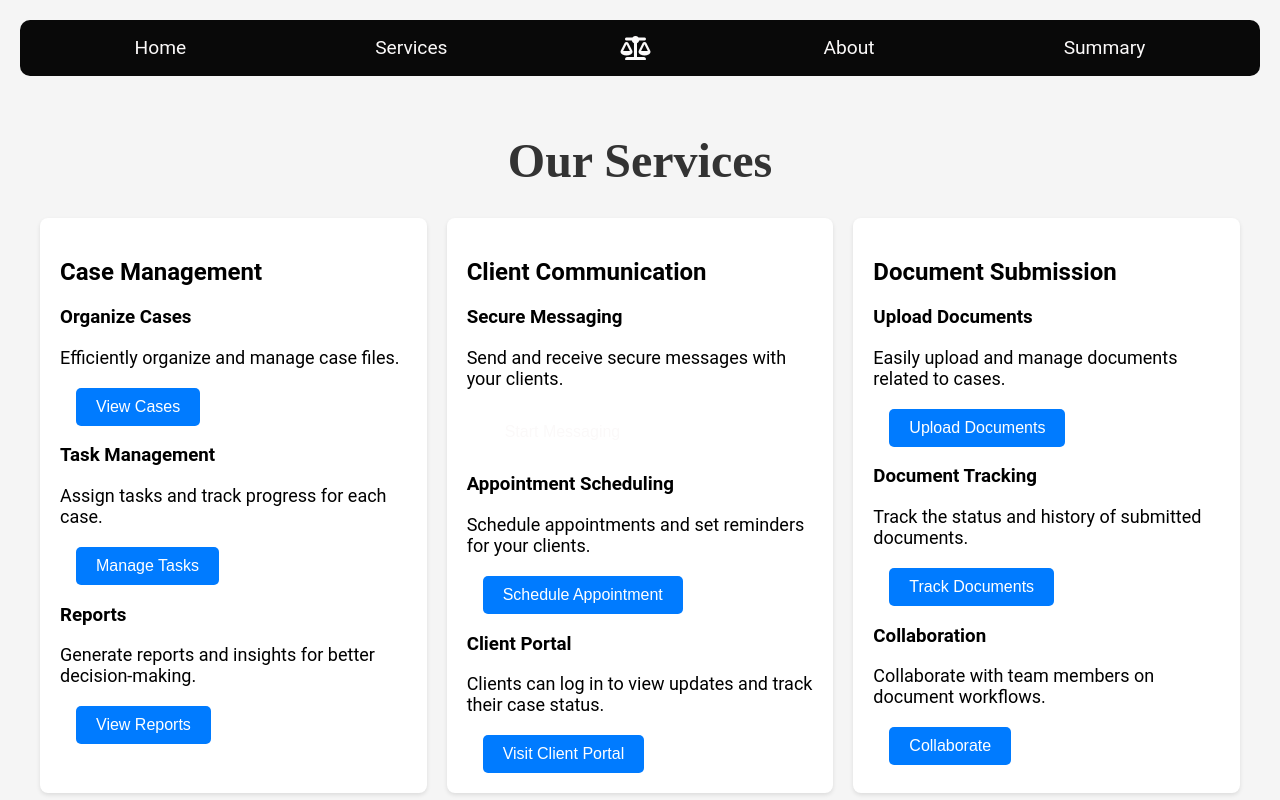
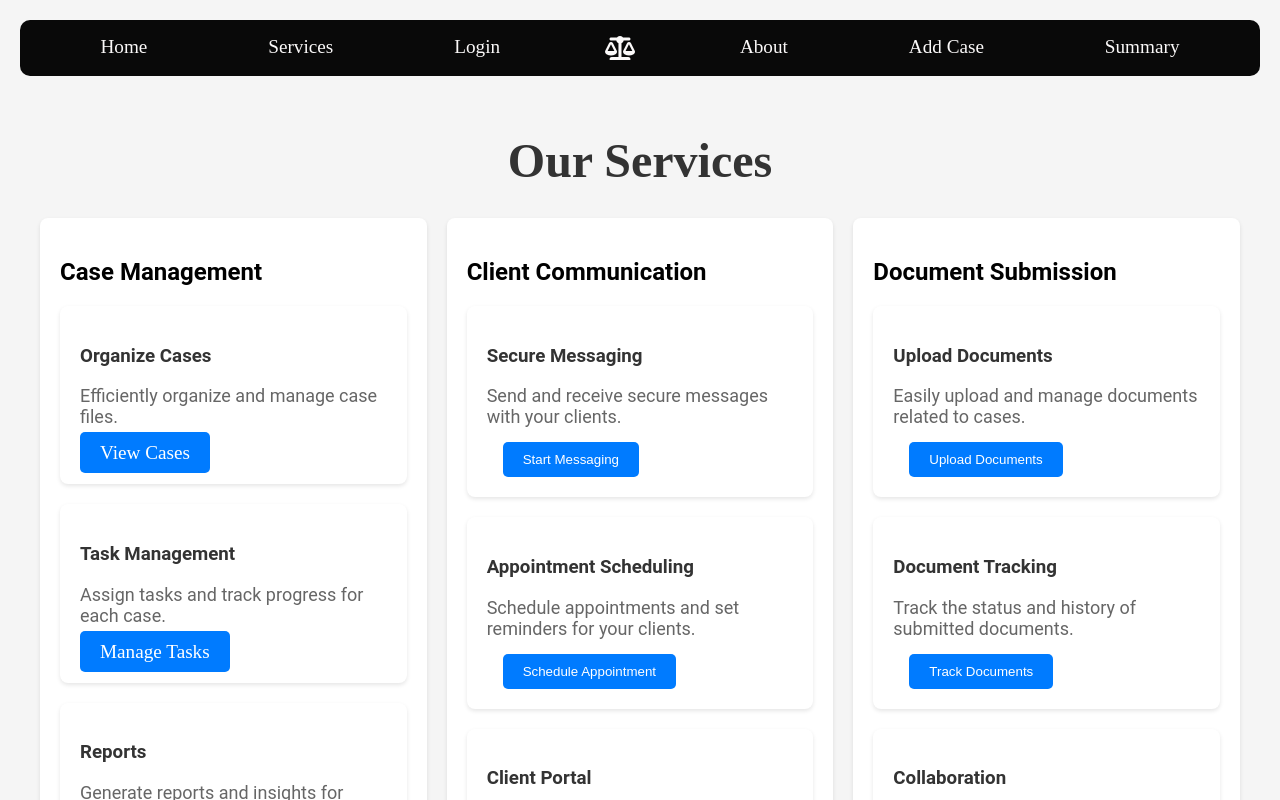
Before and after one commit to ThisaraAriyawansha/LawBridge, a React (Create React App) app: page /services in a window 1280 px wide. Shown: the top 800 px of the page. Built offline with nearby package versions, Linux system fonts and the light colour scheme.

Commit message:
add login ui

```diff
--- a/src/App.js
+++ b/src/App.js
@@ -6,6 +6,9 @@ import Home from './components/Home';
 import PieChart from './components/PieChart';
 import AboutUs from './components/AboutUs';
 import Services from './components/Services';
+import { Login, Register } from './components/AuthForms';
+
+
 
 
 const App = () => {
@@ -16,6 +19,10 @@ const App = () => {
         <Route path="/pie-chart" element={<PieChart />} />
         <Route path="/about" element={<AboutUs />} />
         <Route path="/services" element={<Services />} />
+        <Route path="/login" element={<Login />} />
+        <Route path="/register" element={<Register />} />
+
+
       </Routes>
     </Router>
   );
--- /dev/null
+++ b/src/components/AuthForms.js
@@ -0,0 +1,67 @@
+import React, { useState } from 'react';
+
+const Login = ({ handleLogin }) => {
+    const [username, setUsername] = useState('');
+    const [password, setPassword] = useState('');
+
+    const handleSubmit = (e) => {
+        e.preventDefault();
+        // Call the handleLogin function passed from the parent component
+        handleLogin({ username, password });
+    };
+
+    return (
+        <div className="login-form">
+            <h2>Login</h2>
+            <form onSubmit={handleSubmit}>
+                <input
+                    type="text"
+                    placeholder="Username"
+                    value={username}
+                    onChange={(e) => setUsername(e.target.value)}
+                />
+                <input
+                    type="password"
+                    placeholder="Password"
+                    value={password}
+                    onChange={(e) => setPassword(e.target.value)}
+                />
+                <button type="submit">Login</button>
+            </form>
+        </div>
+    );
+};
+
+const Register = ({ handleRegister }) => {
+    const [username, setUsername] = useState('');
+    const [password, setPassword] = useState('');
+
+    const handleSubmit = (e) => {
+        e.preventDefault();
+        // Call the handleRegister function passed from the parent component
+        handleRegister({ username, password });
+    };
+
+    return (
+        <div className="register-form">
+            <h2>Register</h2>
+            <form onSubmit={handleSubmit}>
+                <input
+                    type="text"
+                    placeholder="Username"
+                    value={username}
+                    onChange={(e) => setUsername(e.target.value)}
+                />
+                <input
+                    type="password"
+                    placeholder="Password"
+                    value={password}
+                    onChange={(e) => setPassword(e.target.value)}
+                />
+                <button type="submit">Register</button>
+            </form>
+        </div>
+    );
+};
+
+export { Login, Register };
--- a/src/components/CaseManagement.js
+++ b/src/components/CaseManagement.js
@@ -1,32 +1,30 @@
-// CaseManagement.js
 import React from 'react';
-import { Link } from 'react-router-dom'; // Import Link for navigation
-
+import { Link } from 'react-router-dom';
 
 const CaseManagement = () => {
+    // Function to handle button click and navigate to the specified route
+    const handleNavigation = (route) => {
+        // Perform any necessary actions before navigation
+        console.log(`Navigating to ${route}`);
+    };
+
     return (
         <div className="service-section">
             <h2>Case Management</h2>
             <div className="feature">
                 <h3>Organize Cases</h3>
                 <p>Efficiently organize and manage case files.</p>
-                <Link to="/organize-cases">
-                    <button className="cta-button">View Cases</button>
-                </Link>
+                <Link to="/view-cases" className="button" onClick={() => handleNavigation('/view-cases')}>View Cases</Link>
             </div>
             <div className="feature">
                 <h3>Task Management</h3>
                 <p>Assign tasks and track progress for each case.</p>
-                <Link to="/task-management">
-                    <button className="cta-button">Manage Tasks</button>
-                </Link>
+                <Link to="/manage-tasks" className="button" onClick={() => handleNavigation('/manage-tasks')}>Manage Tasks</Link>
             </div>
             <div className="feature">
                 <h3>Reports</h3>
                 <p>Generate reports and insights for better decision-making.</p>
-                <Link to="/reports">
-                    <button className="cta-button">View Reports</button>
-                </Link>
+                <Link to="/view-reports" className="button" onClick={() => handleNavigation('/view-reports')}>View Reports</Link>
             </div>
         </div>
     );
--- a/src/components/ClientCommunication.css
+++ b/src/components/ClientCommunication.css
@@ -1,30 +1,41 @@
 /* ClientCommunication.css */
+.service-section {
+    margin-bottom: 40px;
+}
 
-/* Styling for the buttons */
+.feature {
+    background-color: #fff;
+    border-radius: 8px;
+    padding: 20px;
+    box-shadow: 0 2px 4px rgba(0, 0, 0, 0.1);
+    transition: transform 0.3s ease;
+    margin-bottom: 20px;
+}
+
+.feature:hover {
+    transform: translateY(-5px);
+}
+
+.feature h3 {
+    color: #333;
+}
+
+.feature p {
+    color: #666;
+    margin-bottom: 15px;
+}
+
+/* Custom button styles */
 .button {
-    background-color: transparent; /* Transparent background */
-    color: inherit; /* Inherit text color */
-    border: none; /* Remove border */
+    background-color: #007bff;
+    color: #fff;
+    border: none;
+    border-radius: 5px;
     padding: 10px 20px;
-    text-align: center;
-    text-decoration: none;
-    display: inline-block;
-    font-size: 16px;
-    margin: 4px 2px;
     cursor: pointer;
-    border-radius: 10px;
-    transition-property: background-color, transform;
-    transition-duration: 0.3s;
-    transition-timing-function: ease-in-out;
-    overflow: hidden;
+    transition: background-color 0.3s ease;
 }
 
 .button:hover {
-    background-color: #12103a; /* Darker green background on hover */
-    transform: scale(1.05); /* Scale up slightly on hover */
+    background-color: #0056b3;
 }
-
-/* Optional: Styles for other buttons if needed */
-.cta-button {
-    /* Add styles for cta-button if needed */
-}
--- a/src/components/ClientCommunication.js
+++ b/src/components/ClientCommunication.js
@@ -19,7 +19,7 @@ const ClientCommunication = () => {
                 <p>Schedule appointments and set reminders for your clients.</p>
                 <Link to="/appointment-scheduling">
                     {/* Apply the cta-button class to the button */}
-                    <button className="cta-button">Schedule Appointment</button>
+                    <button className="button">Schedule Appointment</button>
                 </Link>
             </div>
             <div className="feature">
@@ -27,7 +27,7 @@ const ClientCommunication = () => {
                 <p>Clients can log in to view updates and track their case status.</p>
                 <Link to="/client-portal">
                     {/* Apply the cta-button class to the button */}
-                    <button className="cta-button">Visit Client Portal</button>
+                    <button className="button">Visit Client Portal</button>
                 </Link>
             </div>
         </div>
--- a/src/components/CourtDateTracking.js
+++ b/src/components/CourtDateTracking.js
@@ -11,21 +11,21 @@ const CourtDateTracking = () => {
                 <h3>Calendar Integration</h3>
                 <p>Sync court dates with your calendar for better planning.</p>
                 <Link to="/calendar-integration">
-                    <button className="cta-button">Sync Calendar</button>
+                    <button className="button">Sync Calendar</button>
                 </Link>
             </div>
             <div className="feature">
                 <h3>Reminder Alerts</h3>
                 <p>Receive reminders and alerts for upcoming court dates.</p>
                 <Link to="/reminder-alerts">
-                    <button className="cta-button">Set Reminders</button>
+                    <button className="button">Set Reminders</button>
                 </Link>
             </div>
             <div className="feature">
                 <h3>Case Status Updates</h3>
                 <p>Stay updated on case statuses and court proceedings.</p>
                 <Link to="/case-status">
-                    <button className="cta-button">View Status</button>
+                    <button className="button">View Status</button>
                 </Link>
             </div>
         </div>
--- a/src/components/DocumentSubmission.js
+++ b/src/components/DocumentSubmission.js
@@ -11,21 +11,21 @@ const DocumentSubmission = () => {
                 <h3>Upload Documents</h3>
                 <p>Easily upload and manage documents related to cases.</p>
                 <Link to="/upload-documents">
-                    <button className="cta-button">Upload Documents</button>
+                    <button className="button">Upload Documents</button>
                 </Link>
             </div>
             <div className="feature">
                 <h3>Document Tracking</h3>
                 <p>Track the status and history of submitted documents.</p>
                 <Link to="/document-tracking">
-                    <button className="cta-button">Track Documents</button>
+                    <button className="button">Track Documents</button>
                 </Link>
             </div>
             <div className="feature">
                 <h3>Collaboration</h3>
                 <p>Collaborate with team members on document workflows.</p>
                 <Link to="/collaboration">
-                    <button className="cta-button">Collaborate</button>
+                    <button className="button">Collaborate</button>
                 </Link>
             </div>
         </div>
--- a/src/components/Home.js
+++ b/src/components/Home.js
@@ -7,7 +7,9 @@ import { Link } from 'react-router-dom';
 const Home = () => {
     return (
         <div className="home-page">
+
             <Navbar />
+
             <div className="hero-section">
                 <div className="background-image">
                     <div className="content">
--- a/src/components/Navbar.css
+++ b/src/components/Navbar.css
@@ -22,6 +22,7 @@ a {
   font-size: 1.2rem;
   padding: 0.5rem 1rem;
   transition: background-color 0.3s;
+  font-family: 'Times New Roman', Times, serif;
 }
 
 a:hover {
--- a/src/components/Navbar.js
+++ b/src/components/Navbar.js
@@ -9,10 +9,12 @@ const Navbar = () => {
                 <ul className="navbar-menu">
                     <li><Link to="/">Home</Link></li>
                     <li><Link to="/services">Services</Link></li>
+                    <li><Link to="/register">Login</Link></li>
                     <li className="navbar-center-item">
                         <i className="fas fa-balance-scale navbar-icon"></i>
                     </li>
                     <li><Link to="/about">About</Link></li>
+                    <li><Link to="/about">Add Case</Link></li>
                     <li><Link to="/pie-chart">Summary</Link></li>
                     {/* Add more links as needed */}
                 </ul>
--- a/src/components/Services.js
+++ b/src/components/Services.js
@@ -29,6 +29,7 @@ const Services = () => {
                     </div>
                 </div>
             </div>
+            <br></br><br></br><br></br>
             <Footer />
         </div>
     );
```
